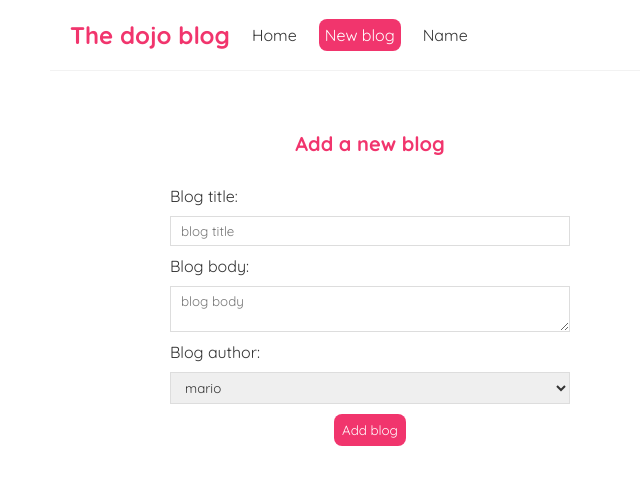
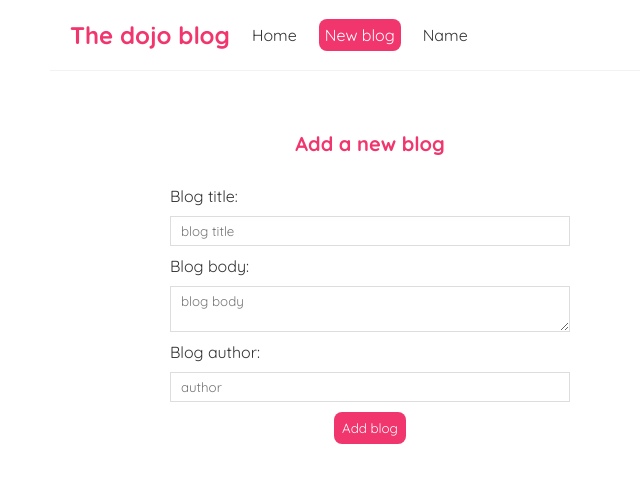
Before and after one commit to kiyarashnd/Blog, a React (Create React App) app: page /create in a window 1280 px wide. Shown: the top 484 px of the page, without its empty margins (270-910 px from the left). Built offline with nearby package versions, Linux system fonts and the light colour scheme.

Commit message:
add an input for author instead of select option

```diff
--- a/data/db.json
+++ b/data/db.json
@@ -41,6 +41,12 @@
       "body": "kiya",
       "author": "mario",
       "id": 8
+    },
+    {
+      "title": "about my life",
+      "body": "some fact about my life :)",
+      "author": "kiyarash",
+      "id": 9
     }
   ]
 }
--- a/src/Create.js
+++ b/src/Create.js
@@ -4,7 +4,7 @@ import { useHistory } from "react-router-dom";
 const Create = () => {
     const [title, setTitle] = useState('');
     const [body, setBody] = useState('');
-    const [author, setAuthor] = useState('mario');
+    const [author, setAuthor] = useState('');
     const [isPending, setIsPending] = useState(false);
 
     const myHistory = useHistory();
@@ -52,13 +52,21 @@ const Create = () => {
                     onChange={(e) => setBody(e.target.value)}
                 ></textarea>
                 <label>Blog author:</label>
-                <select
+                {/* <select
                     value={author}
                     onChange={(e) => setAuthor(e.target.value)}
                 >
                     <option value="mario">mario</option>
                     <option value="yoshi">yoshi</option>
-                </select>
+                </select> */}
+
+                <input
+                    type="text"
+                    required
+                    placeholder="author"
+                    value={author}
+                    onChange={(e) => setAuthor(e.target.value)}
+                />
                 {!isPending && <button>Add blog</button>}
                 {isPending && <button disabled>Adding blog...</button>}
 
```
